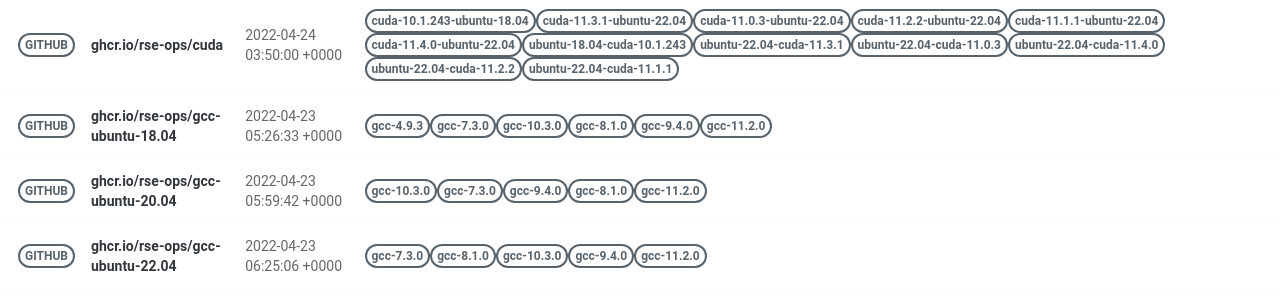
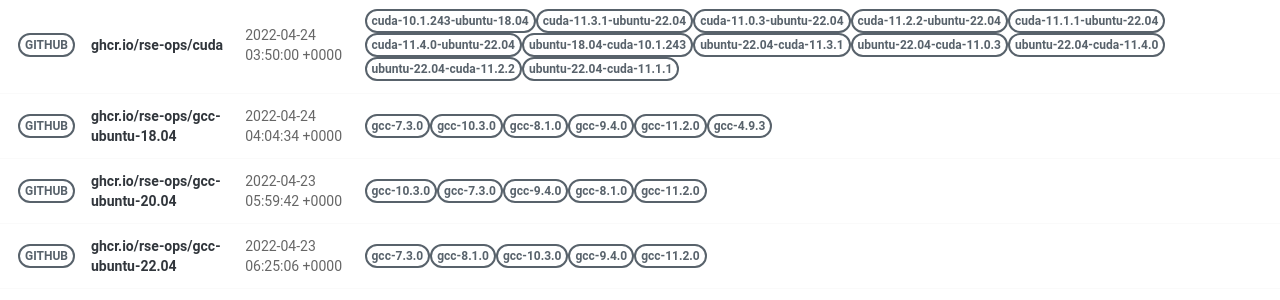
Before and after one commit to rse-ops/docker-images, a Jekyll site: the page built from pages/index.md, in a window 1280 px wide. Shown: the part 498-798 px from the top of the page. Built offline with Jekyll 4.4.1, drawn with Linux system fonts in a browser that asks for light colours; nearby versions of some CDN libraries.

Commit message:
Automated push to update library 2022-04-24

```diff
--- a/_library/ghcr.io-rse-ops-gcc-ubuntu-18.04.md
+++ b/_library/ghcr.io-rse-ops-gcc-ubuntu-18.04.md
@@ -1,14 +1,11 @@
 ---
 layout: container
 name: ghcr.io/rse-ops/gcc-ubuntu-18.04
-updated_at: 2022-04-23 05:26:33.205111
+updated_at: 2022-04-24 04:04:34.224806
 
 
 container_url: https://github.com/orgs/rse-ops/packages/container/package/gcc-ubuntu-18.04
 versions:
- - tag: gcc-4.9.3
-   dockerfile: https://github.com/rse-ops/docker-images/blob/main/ubuntu/gcc/Dockerfile
-   manifest: https://crane.ggcr.dev/manifest/ghcr.io/rse-ops/gcc-ubuntu-18.04:gcc-4.9.3
  - tag: gcc-7.3.0
    dockerfile: https://github.com/rse-ops/docker-images/blob/main/ubuntu/gcc/Dockerfile
    manifest: https://crane.ggcr.dev/manifest/ghcr.io/rse-ops/gcc-ubuntu-18.04:gcc-7.3.0
```
Also changed, not shown: other parts of _library/ghcr.io-rse-ops-gcc-ubuntu-18.04.md (+3 -0 lines).
